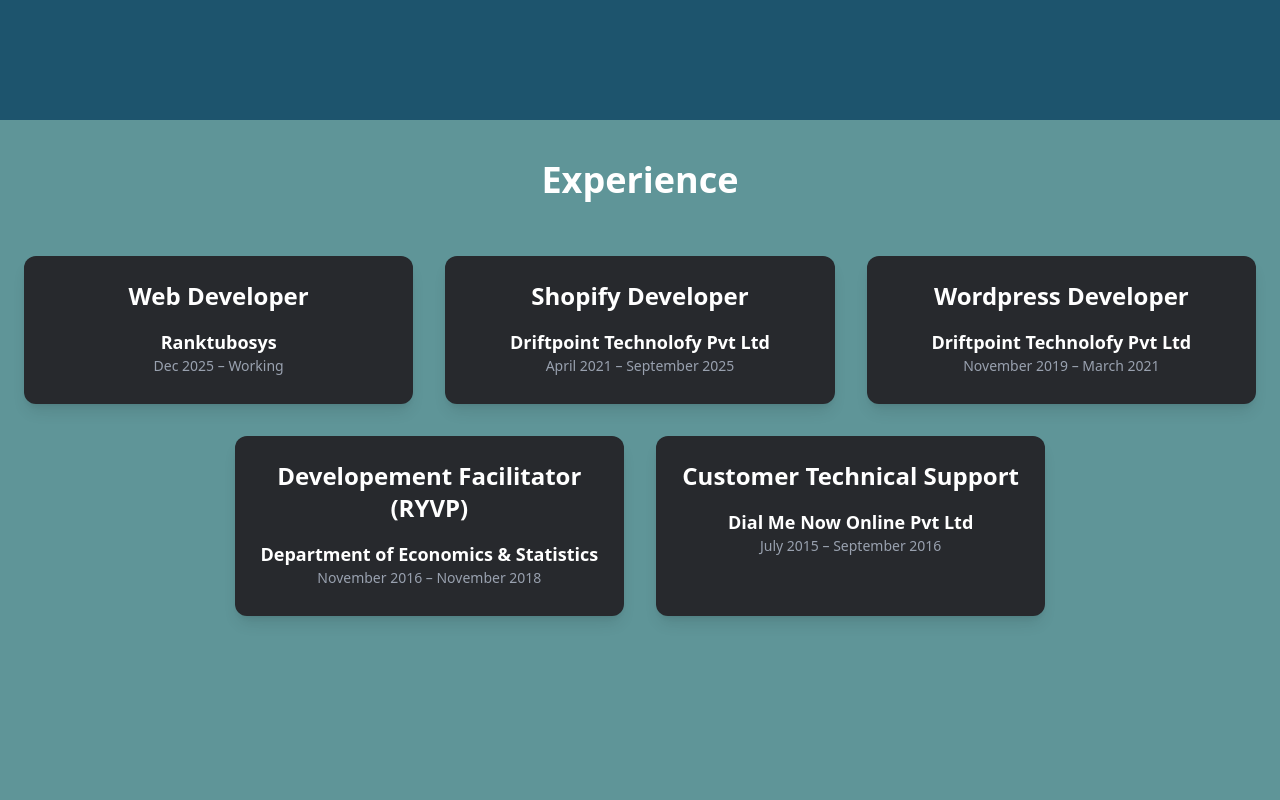
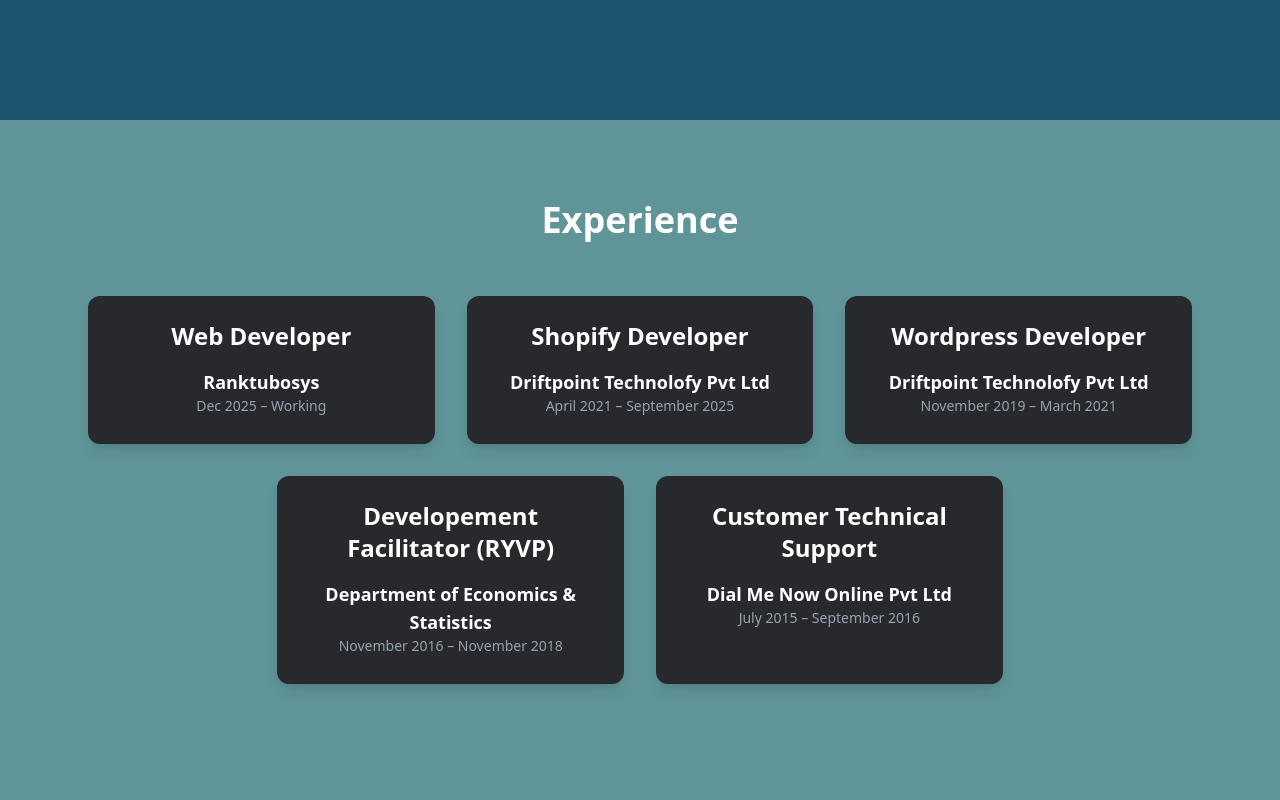
Before and after one commit to vasudevtaunk70/My-Resume, a React (Vite) app: page / in a window 1280 px wide. Shown: the part 1480-2280 px from the top of the page. Built offline with nearby package versions, Linux system fonts and the light colour scheme.

Commit message:
Update Exp.jsx

```diff
--- a/src/component/Exp.jsx
+++ b/src/component/Exp.jsx
@@ -1,7 +1,7 @@
 export default function Exp() {
     return (
         <section id="experience" className="min-h-screen w-full bg-[#5F9598] text-[#F3F4F4]">
-            <div class="max-w-7xl mx-auto px-6 py-10">
+            <div class="max-w-6xl mx-auto px-6 py-20">
                 <h2 className="text-4xl font-bold text-center text-white mb-14">
                     Experience
                 </h2>
```
